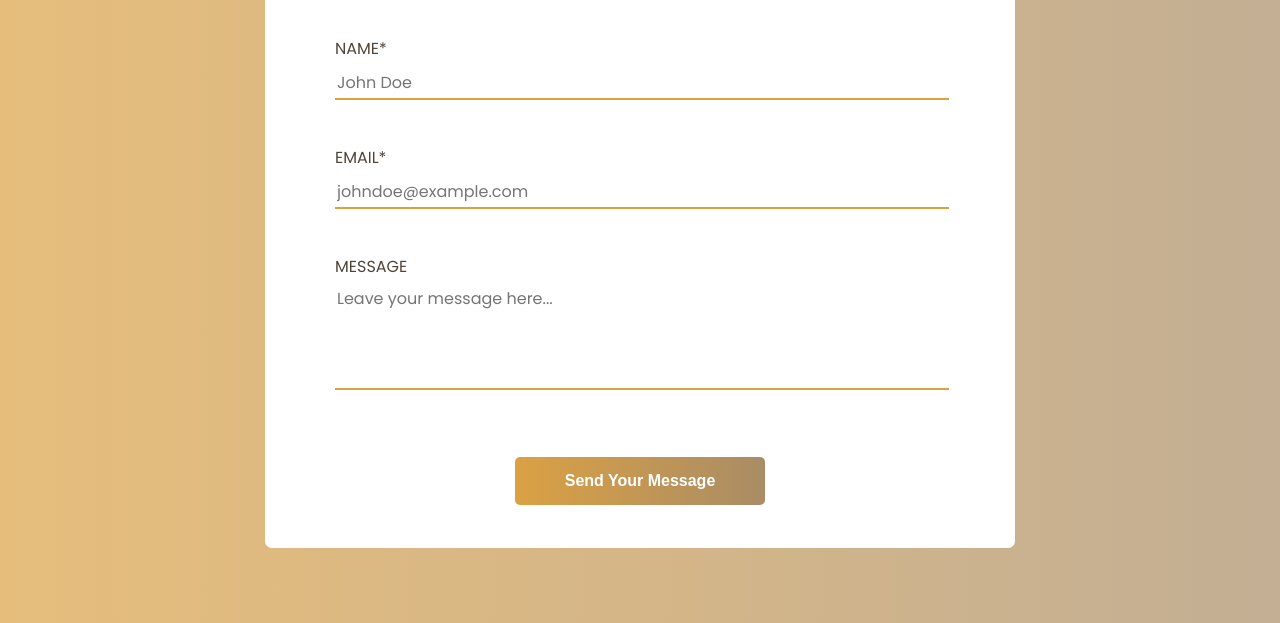
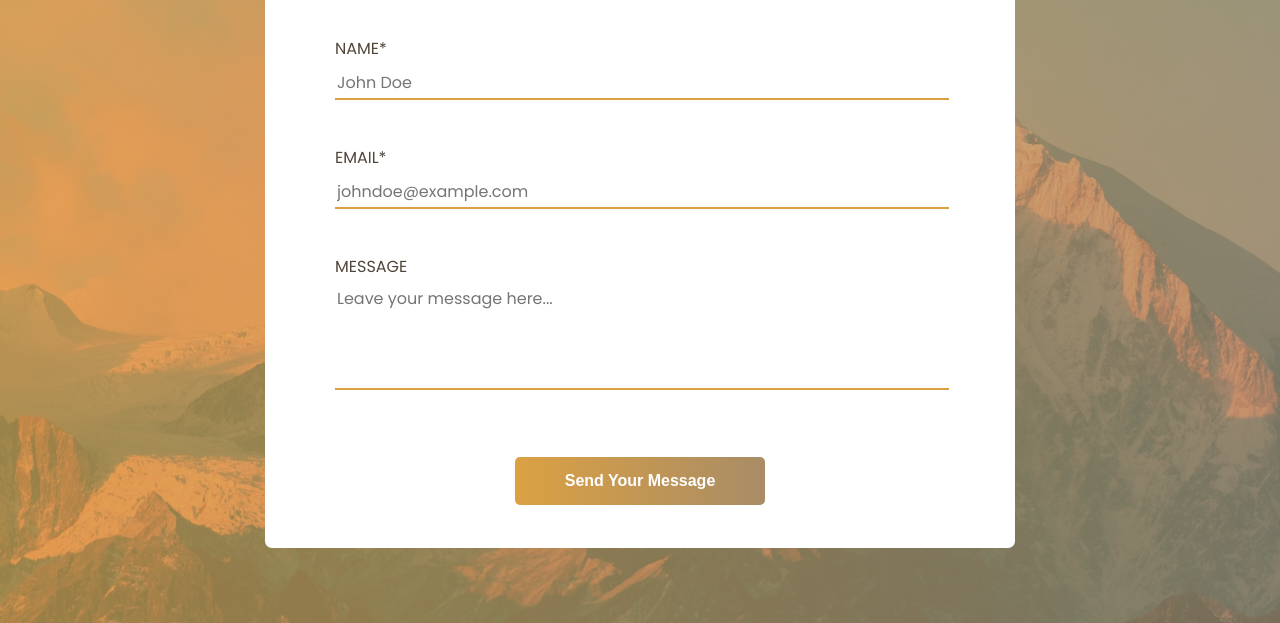
Before and after one commit to trisnanugraha/udacoding-task-2, a plain HTML site: page index.html in a window 1280 px wide. Shown: the part 177-800 px from the top of the page. Drawn offline with Linux system fonts and the light colour scheme; the site is published under a folder, as on GitHub Pages, so addresses that start at the root find nothing.

Commit message:
fix location images

```diff
--- a/styles/style.css
+++ b/styles/style.css
@@ -10,7 +10,7 @@ body {
       hsla(37, 68%, 56%, 0.7),
       hsla(34, 28%, 53%, 0.7)
     ),
-    url("/images/background.jpg");
+    url("../images/background.jpg");
   background-repeat: no-repeat;
   background-size: 100%;
   height: 100vh;
```
